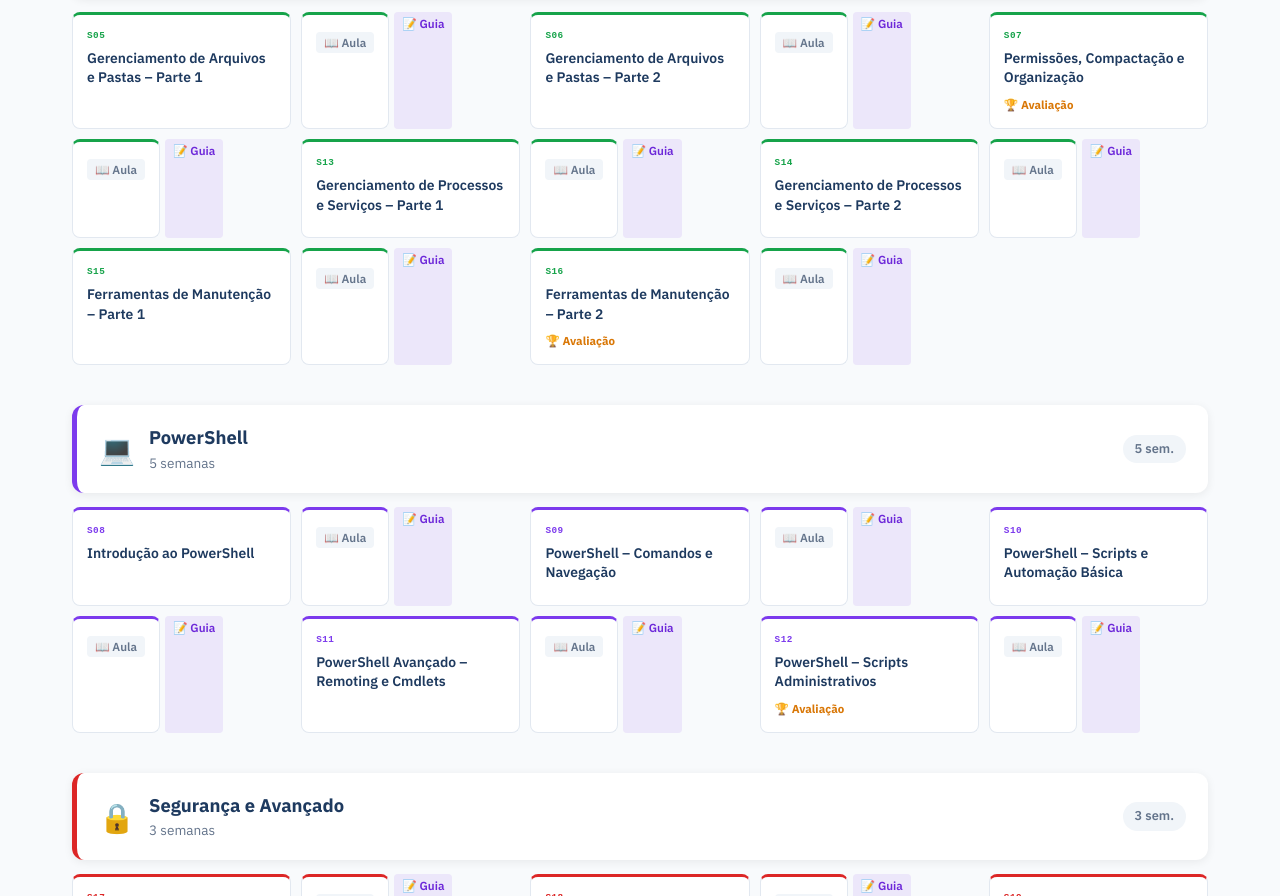
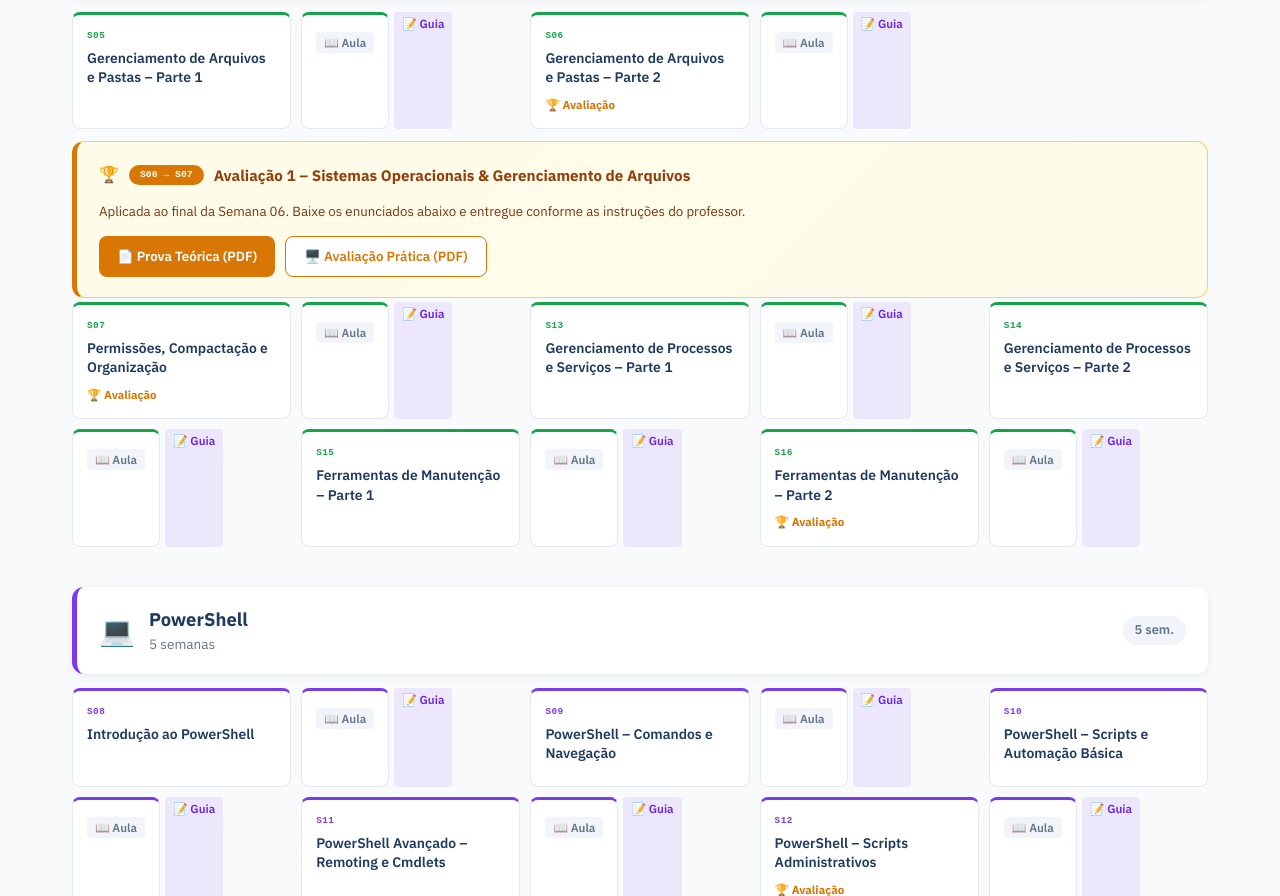
Before and after one commit to ikatahira/gestao_sistemas_operacionais, a plain HTML site: page index.html in a window 1280 px wide. Shown: the part 1324-2220 px from the top of the page. Drawn offline with Linux system fonts and the light colour scheme.

Commit message:
avaliação 1 inserção

```diff
--- a/index.html
+++ b/index.html
@@ -26,6 +26,18 @@
 
 .av-section{background:white;border-radius:var(--radius);padding:24px;box-shadow:0 2px 12px rgba(0,0,0,.08);margin-bottom:36px;border-left:4px solid #d97706;}
 .av-section h3{color:#92400e;font-size:1em;font-weight:700;margin-bottom:14px;}
+
+.avaliacao-bloco{background:linear-gradient(135deg,#fefce8 0%,#fffbeb 100%);border:1.5px solid #fcd34d;border-left:5px solid #d97706;border-radius:var(--radius);padding:20px 22px;margin-top:12px;margin-bottom:4px;}
+.avaliacao-bloco-header{display:flex;align-items:center;gap:10px;margin-bottom:14px;}
+.avaliacao-bloco-header h4{font-size:.95em;font-weight:700;color:#92400e;margin:0;}
+.avaliacao-bloco-header .av-badge{background:#d97706;color:#fff;border-radius:50px;padding:2px 11px;font-size:.75em;font-weight:700;font-family:monospace;}
+.avaliacao-bloco p{font-size:.83em;color:#78350f;margin-bottom:14px;line-height:1.5;}
+.av-downloads{display:flex;gap:10px;flex-wrap:wrap;}
+.av-btn{display:inline-flex;align-items:center;gap:8px;padding:9px 18px;border-radius:var(--radius-sm);font-size:.83em;font-weight:600;text-decoration:none;transition:all .18s;}
+.av-btn-teorica{background:#d97706;color:#fff;}
+.av-btn-teorica:hover{background:#b45309;}
+.av-btn-pratica{background:#fff;color:#d97706;border:1.5px solid #d97706;}
+.av-btn-pratica:hover{background:#fffbeb;}
 .av-item{display:flex;align-items:center;gap:12px;padding:8px 0;border-bottom:1px solid var(--gray-100);}
 .av-item:last-child{border:none;}
 .av-sem{background:#d97706;color:white;border-radius:50px;padding:2px 10px;font-size:.78em;font-weight:700;white-space:nowrap;font-family:monospace;}
@@ -158,12 +170,33 @@
       <a href="semana06_aula.html" class="week-card" style="--accent:#16a34a">
         <div class="week-num">S06</div>
         <div class="week-title">Gerenciamento de Arquivos e Pastas – Parte 2</div>
+        <div style="color:#d97706;font-size:.72em;font-weight:700;margin-top:4px;">🏆 Avaliação</div>
 
         <div class="week-links">
           <span class="wl-aula">📖 Aula</span>
           <a href="semana06_guia.html" class="wl-guia" onclick="event.stopPropagation()">📝 Guia</a>
         </div>
       </a>
+    </div>
+
+    <div class="avaliacao-bloco">
+      <div class="avaliacao-bloco-header">
+        <span>🏆</span>
+        <span class="av-badge">S06 → S07</span>
+        <h4>Avaliação 1 – Sistemas Operacionais &amp; Gerenciamento de Arquivos</h4>
+      </div>
+      <p>Aplicada ao final da Semana 06. Baixe os enunciados abaixo e entregue conforme as instruções do professor.</p>
+      <div class="av-downloads">
+        <a class="av-btn av-btn-teorica" href="avaliacaoGSO.pdf" download>
+          📄 Prova Teórica (PDF)
+        </a>
+        <a class="av-btn av-btn-pratica" href="avaliacaogsopratica.pdf" download>
+          🖥️ Avaliação Prática (PDF)
+        </a>
+      </div>
+    </div>
+
+    <div class="weeks-grid">
       <a href="semana07_aula.html" class="week-card" style="--accent:#16a34a">
         <div class="week-num">S07</div>
         <div class="week-title">Permissões, Compactação e Organização</div>
```
Also changed, not shown: 2 other files.
